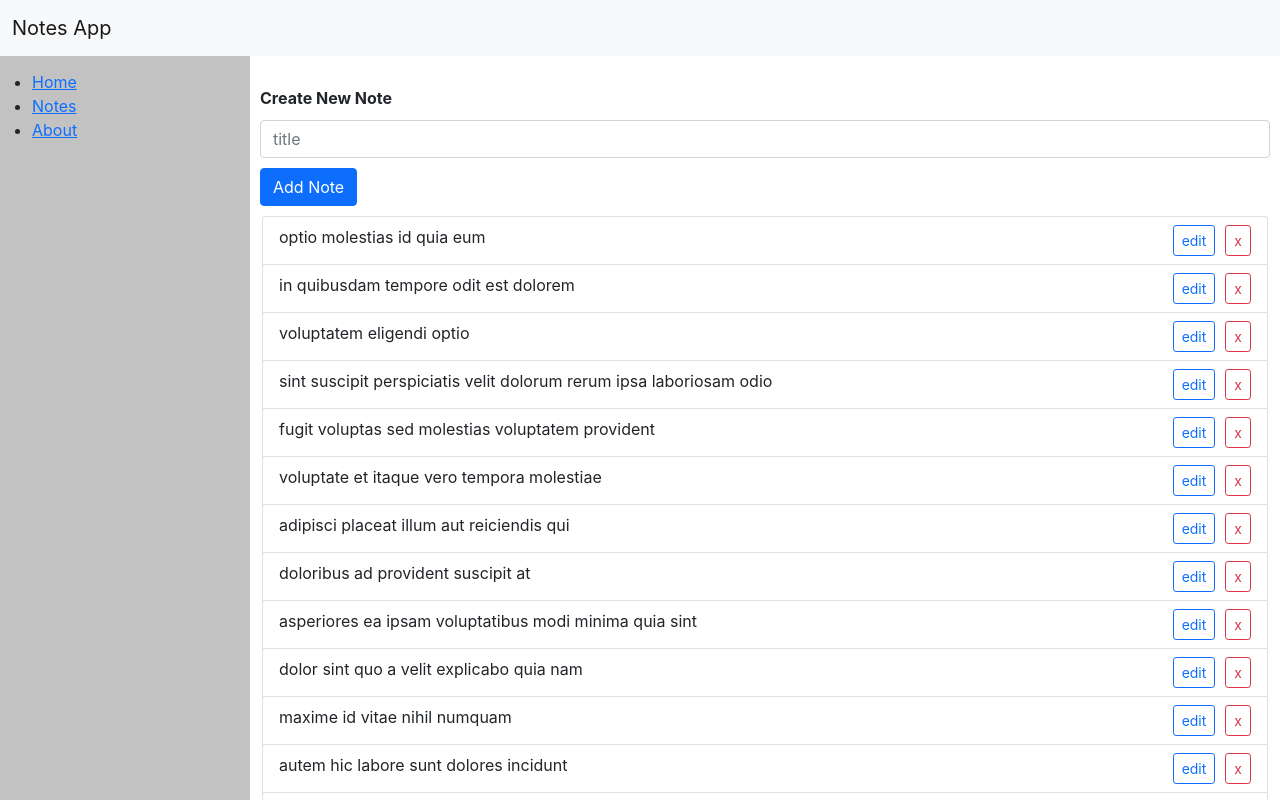
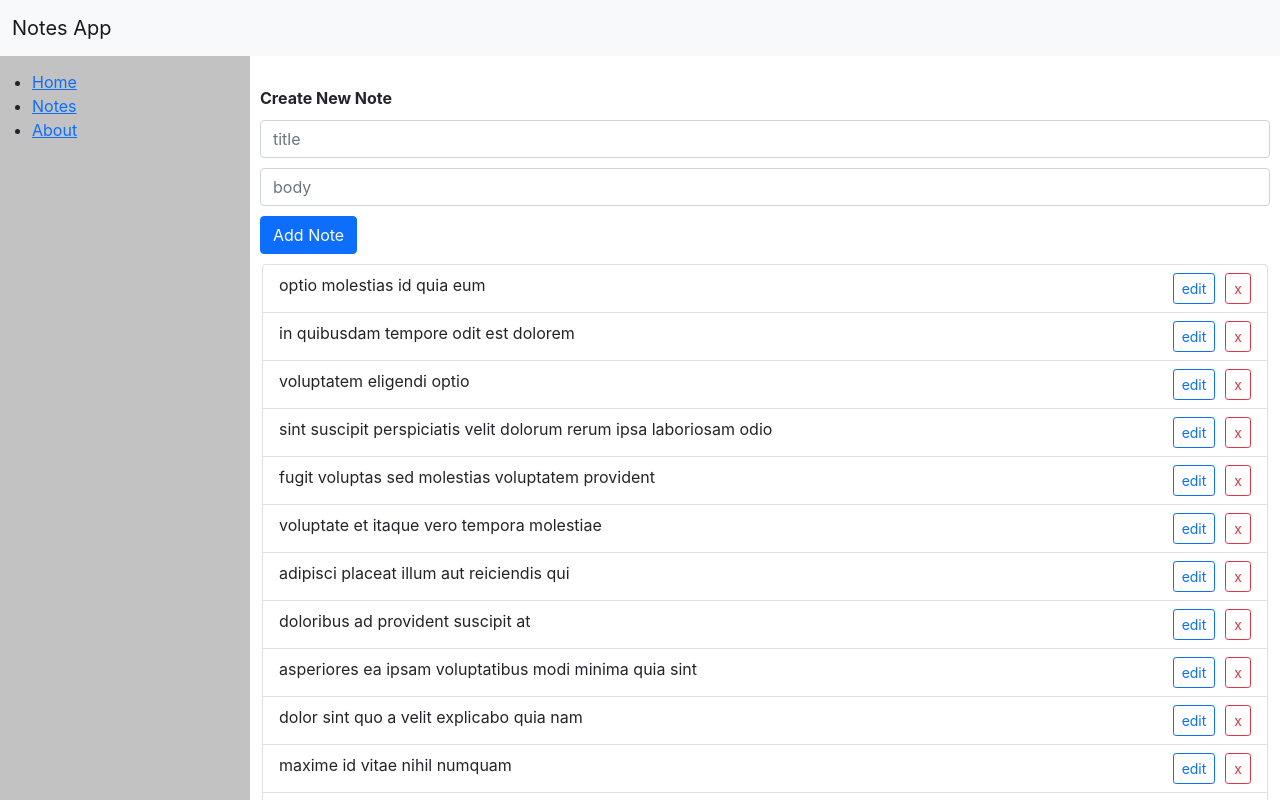
Before and after one commit to shotius/tsu-notes, a React (Create React App) app: page /notes in a window 1280 px wide. Shown: the top 800 px of the page. Built offline with nearby package versions, Linux system fonts and the light colour scheme; data requests are answered from the project's data file.

Commit message:
new note addition is done

```diff
--- a/db.json
+++ b/db.json
@@ -527,6 +527,36 @@
       "id": 100,
       "title": "at nam consequatur ea labore ea harum",
       "body": "cupiditate quo est a modi nesciunt soluta\nipsa voluptas error itaque dicta in\nautem qui minus magnam et distinctio eum\naccusamus ratione error aut"
+    },
+    {
+      "title": "test",
+      "body": "test",
+      "id": 101
+    },
+    {
+      "title": "test2",
+      "body": "test2",
+      "id": 102
+    },
+    {
+      "title": "test3",
+      "body": "test",
+      "id": 103
+    },
+    {
+      "title": "t3",
+      "body": "t",
+      "id": 104
+    },
+    {
+      "title": "t3",
+      "body": "t",
+      "id": 105
+    },
+    {
+      "title": "abli ",
+      "body": "babli",
+      "id": 106
     }
   ],
   "todos": [
--- a/src/App.js
+++ b/src/App.js
@@ -38,9 +38,11 @@ export default function App() {
     console.log('edit is clicked')
   }
 
-  const addNote = (e) => {
-    e.preventDefault()
-    console.log('add is clicked')
+  const addNote = (note) => {
+    axios
+      .post('http://localhost:3001/notes', note)
+      .then(({data}) => setNotes(notes.concat(data)))
+      .catch(err => console.log(err))
   }
 
   return (
--- a/src/components/form/index.js
+++ b/src/components/form/index.js
@@ -3,17 +3,37 @@ import "./style.css"
 
 export const AddNoteForm = ({handleAddition}) => {
     const [title, setTitle] = useState('')
+    const [body, setBody] = useState('')
+
     const handleSubmit = (e) => {
         e.preventDefault()
-        // const newNote = {
-        //     e.target
-        // }
+        const newNote = {
+            title, body
+        }
+        handleAddition(newNote)
+        setTitle('')
+        setBody('')
     }
     return (
-        <form onSubmit={handleAddition}>
+        <form onSubmit={handleSubmit}>
             <div className="form-group">
             <label><b>Create New Note</b></label>
-            <input type="text" className="form-control" id="editTitle" placeholder="title" />
+            <input
+                type="text"
+                className="form-control"
+                id="editTitle"
+                placeholder="title"
+                value={title}
+                onChange={({target}) => setTitle(target.value)}
+                />
+            <input
+                type="text"
+                className="form-control"
+                id="editTitle"
+                placeholder="body"
+                value={body}
+                onChange={({target}) => setBody(target.value)}
+                />
             </div>
             <button className='btn btn-primary' type="text">Add Note</button>
         </form>
```
